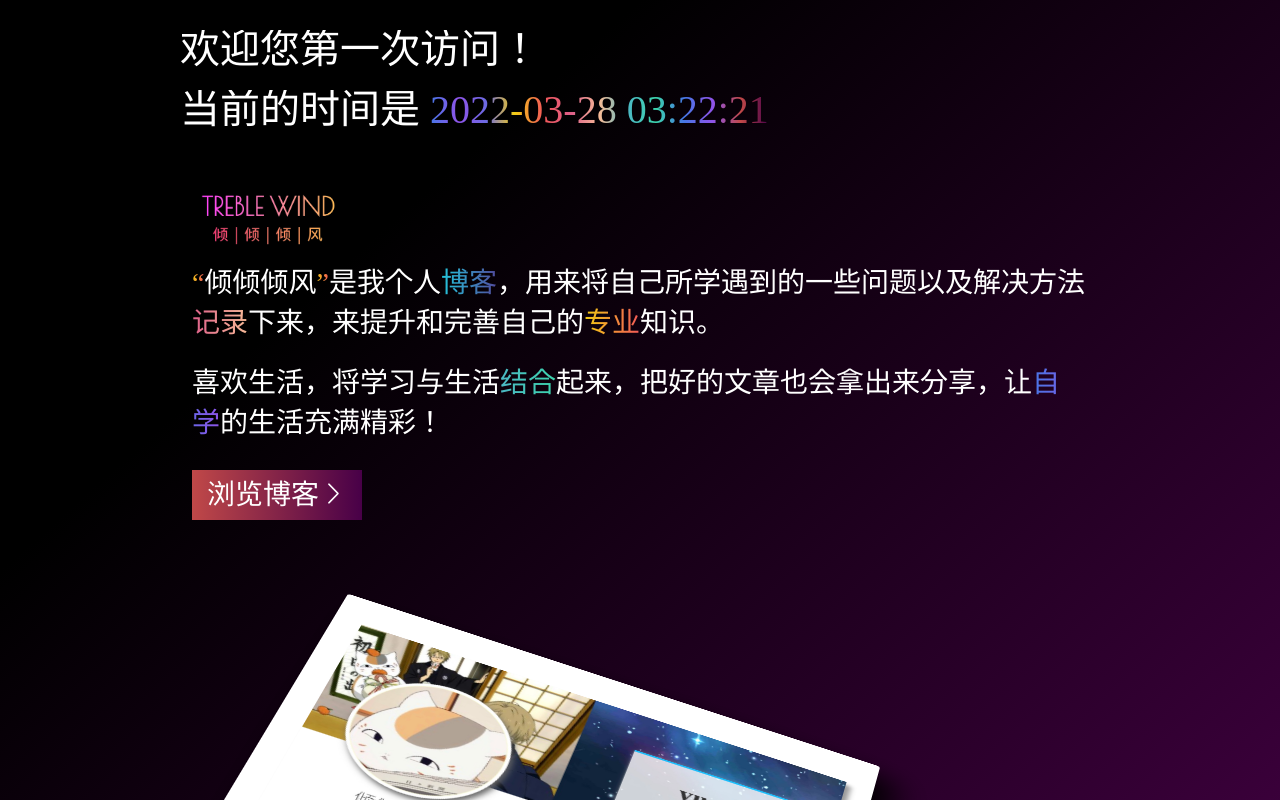
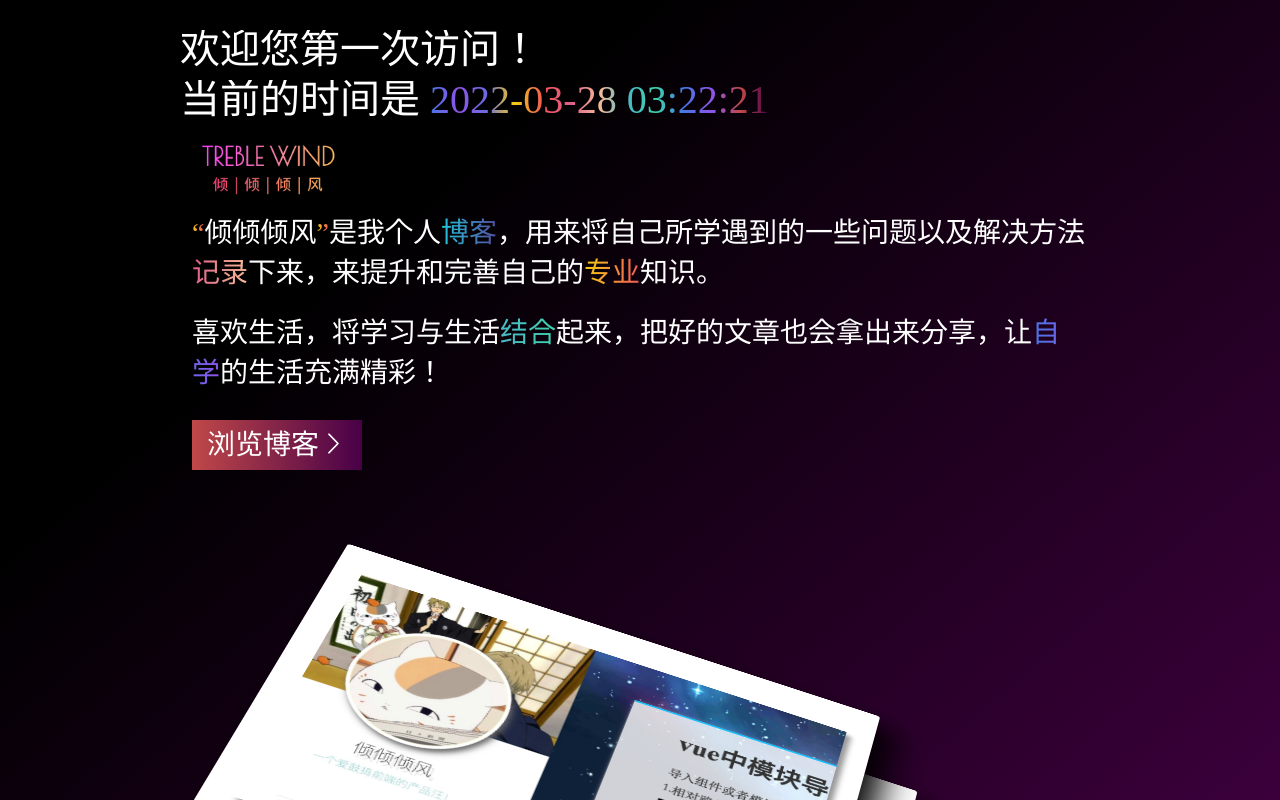
Before and after one commit to KinXpeng/cins, a Vue app: page / in a window 1280 px wide. Shown: the top 800 px of the page. Built offline with nearby package versions, Linux system fonts and the light colour scheme; a web font is replaced by a local one.

Commit message:
time margin

```diff
--- a/src/components/time.vue
+++ b/src/components/time.vue
@@ -111,7 +111,7 @@ export default {
    // border:1px solid red;
     font-size: 40px;
     //padding-top:20px;
-    padding:30px 0;
+    padding:30px 0 10px;
     margin:0 auto;
     .last-date{
       overflow: hidden;
@@ -132,9 +132,11 @@ export default {
     }
     .last-date:nth-child(1){
       //width:300px;
+      overflow: hidden;
       width:100%;
       //height:25px;
-      height:60px;
+      height:40px;
+      margin-bottom:10px;
     }
   }
   @media (max-width:500px){
--- a/src/views/blog.vue
+++ b/src/views/blog.vue
@@ -63,7 +63,7 @@ export default {
   .info{
     width:70%;
     height:auto;
-    padding:30px 15%;
+    padding:10px 15% 30px;
     font-size:28px;
     .logo{
       width:153px;
```
Also changed, not shown: 5 other files (tests, documents, lock files or other folders).
